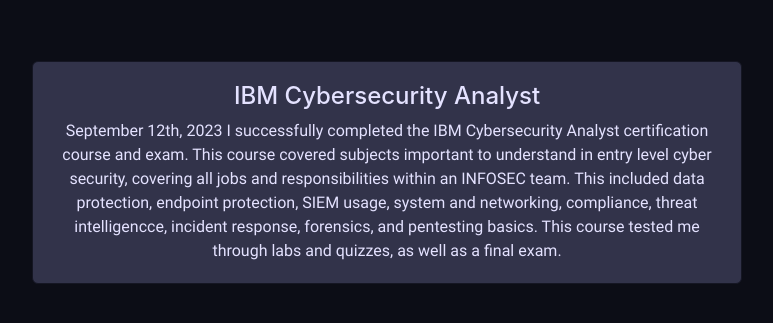
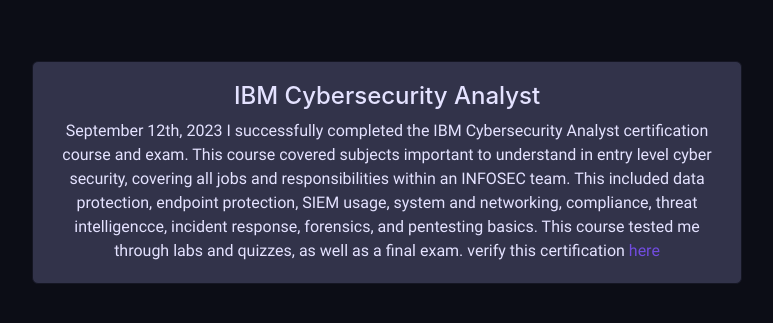
Before and after one commit to DerekHaber/web-portfolio, a plain HTML site: page certs/index.html in a window 1280 px wide. Shown: the part 209-532 px from the top of the page, without its empty margins (253-1026 px from the left). Drawn offline with Linux system fonts and the light colour scheme; a web font is replaced by a local one.

Commit message:
Update index.html

```diff
--- a/certs/index.html
+++ b/certs/index.html
@@ -36,6 +36,8 @@
                                         <p class="card-text">September 12th, 2023 I successfully completed the IBM Cybersecurity Analyst certification course and exam.
 
 						This course covered subjects important to understand in entry level cyber security, covering all jobs and responsibilities within an INFOSEC team. This included data protection, endpoint protection, SIEM usage, system and networking, compliance, threat intelligencce, incident response, forensics, and pentesting basics. This course tested me through labs and quizzes, as well as a final exam.
+
+						verify this certification <a href='https://coursera.org/verify/professional-cert/KZNZLQFVG3TE'>here</a>
 					</p>
                                 </div>
                         </div>
```
